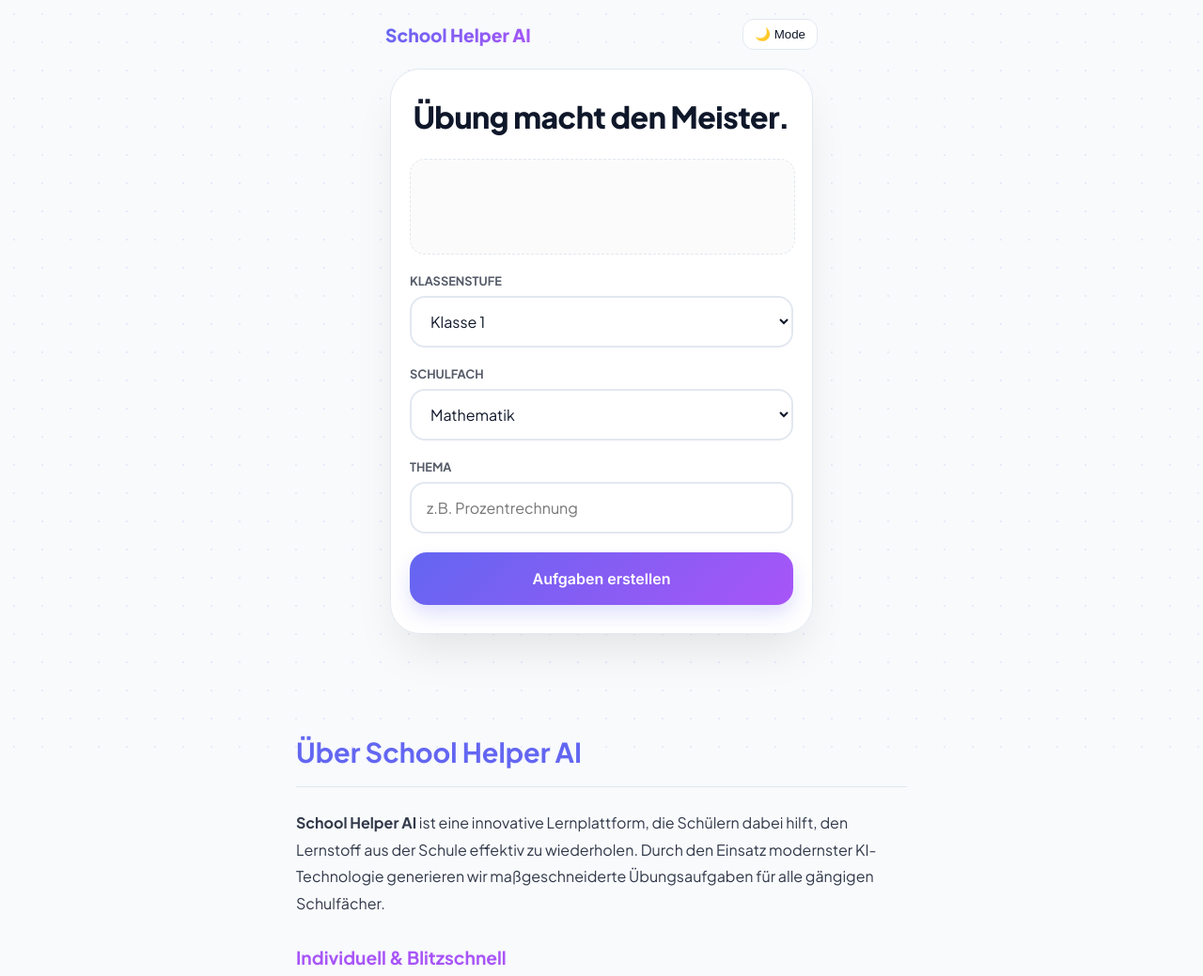
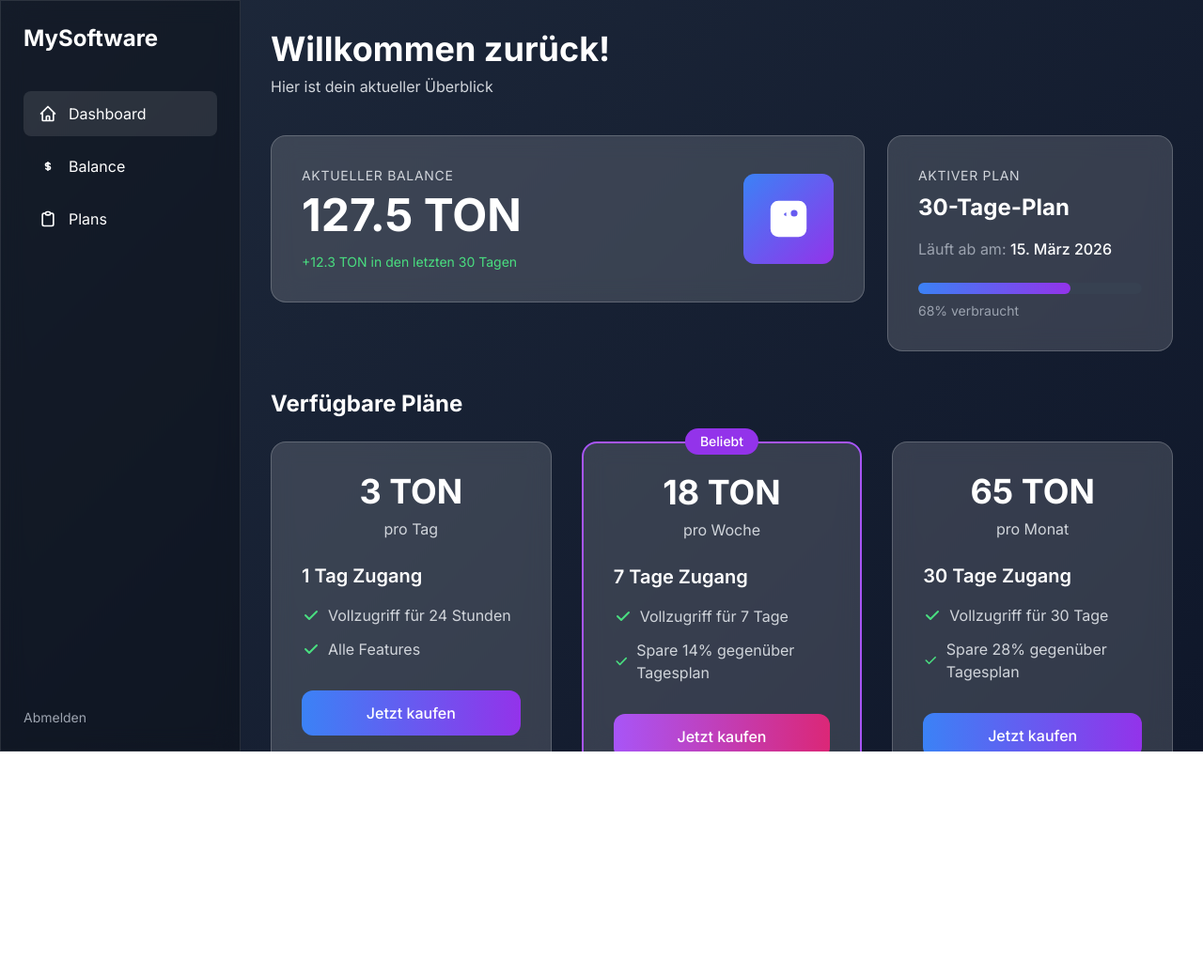
Before and after one commit to dimitrijschweigert2013-source/schoolhelper.github.io, a plain HTML site: page index.html in a window 1280 px wide. Shown: the top 1039 px of the page at 94% size. After the commit the page ends 800 px from the top, so only its background shows below. Drawn offline with nearby package versions, Linux system fonts and the light colour scheme.

Commit message:
Update index.html
Signed-off-by: dimitrijschweigert2013-source <dimitrij.schweigert.2013@gmail.com>

```diff
--- a/index.html
+++ b/index.html
@@ -2,333 +2,133 @@
 <html lang="de">
 <head>
     <meta charset="UTF-8">
-    <meta name="viewport" content="width=device-width, initial-scale=1.0, maximum-scale=1.0, user-scalable=no">
-    <title>School Helper AI - KI-Übungsaufgaben für Schüler</title>
-    <meta name="description" content="Kostenlose KI-gestützte Übungsaufgaben für alle Klassenstufen und Fächer. Verbessere deine Noten mit School Helper AI.">
-
-    <script async src="https://pagead2.googlesyndication.com/pagead/js/adsbygoogle.js?client=ca-pub-3294378261691384" crossorigin="anonymous"></script>
-
-    <link href="https://fonts.googleapis.com/css2?family=Plus+Jakarta+Sans:wght@400;600;700;800&family=Inter:wght@600&display=swap" rel="stylesheet">
-
+    <meta name="viewport" content="width=device-width, initial-scale=1.0">
+    <title>Software Dashboard</title>
+    <script src="https://cdn.tailwindcss.com"></script>
+    <link href="https://fonts.googleapis.com/css2?family=Inter:wght@400;500;600;700&display=swap" rel="stylesheet">
     <style>
-        :root {
-            --bg: #f8fafc;
-            --card: rgba(255, 255, 255, 0.98);
-            --text: #0f172a;
-            --primary: #6366f1;
-            --secondary: #a855f7;
-            --border: #e2e8f0;
-            --dot-color: rgba(99, 102, 241, 0.1);
-        }
-
-        [data-theme="dark"] {
-            --bg: #020617;
-            --card: rgba(15, 23, 42, 0.95);
-            --text: #f8fafc;
-            --border: #1e293b;
-            --dot-color: rgba(255, 255, 255, 0.05);
-        }
-
-        body {
-            font-family: 'Plus Jakarta Sans', sans-serif;
-            margin: 0;
-            display: flex;
-            flex-direction: column;
-            align-items: center;
-            min-height: 100vh;
-            background-color: var(--bg);
-            color: var(--text);
-            transition: 0.3s;
-        }
-
-        #bg-pattern {
-            position: fixed;
-            top: 0; left: 0; width: 100%; height: 100%;
-            z-index: -1;
-            background-image: radial-gradient(var(--dot-color) 1.5px, transparent 1.5px);
-            background-size: 30px 30px;
-        }
-
-        header {
-            width: 100%;
-            max-width: 500px;
-            display: flex;
-            justify-content: space-between;
-            align-items: center;
-            padding: 20px;
-            box-sizing: border-box;
-        }
-
-        .logo {
-            font-weight: 800;
-            font-size: 1.2rem;
-            background: linear-gradient(135deg, var(--primary), var(--secondary));
-            -webkit-background-clip: text;
-            -webkit-text-fill-color: transparent;
-        }
-
-        .container {
-            background-color: var(--card);
-            padding: 30px 20px;
-            border-radius: 32px;
-            box-shadow: 0 25px 50px -12px rgba(0, 0, 0, 0.1);
-            width: 90%;
-            max-width: 450px;
-            border: 1px solid var(--border);
-            box-sizing: border-box;
-        }
-
-        h1 {
-            text-align: center;
-            margin: 0 0 25px 0;
-            font-size: 2rem;
-            font-weight: 800;
-            letter-spacing: -0.5px;
-        }
-
-        .input-group { margin-bottom: 20px; }
-        label {
-            display: block; margin-bottom: 8px;
-            font-weight: 700; font-size: 0.8rem;
-            text-transform: uppercase; opacity: 0.7;
-        }
-
-        select, input {
-            width: 100%; height: 55px;
-            padding: 0 16px; border-radius: 16px;
-            border: 2px solid var(--border); background: transparent;
-            color: var(--text); font-family: inherit; font-size: 1rem;
-            box-sizing: border-box; transition: 0.3s;
-        }
-
-        select:focus, input:focus { border-color: var(--primary); outline: none; }
-
-        .main-btn {
-            width: 100%; padding: 18px;
-            border: none; border-radius: 18px;
-            background: linear-gradient(135deg, var(--primary), var(--secondary));
-            color: white; font-family: 'Inter', sans-serif;
-            font-size: 1rem; font-weight: 700; cursor: pointer;
-            box-shadow: 0 10px 20px rgba(99, 102, 241, 0.2);
-        }
-
-        .ad-placeholder {
-            width: 100%;
-            margin: 20px 0;
-            min-height: 100px;
-            background: rgba(125,125,125,0.03);
-            border: 1px dashed var(--border);
-            border-radius: 16px;
-            display: flex;
-            align-items: center;
-            justify-content: center;
-            font-size: 10px;
-            text-transform: uppercase;
-        }
-
-        #result {
-            display: none;
-            margin-top: 30px;
-            padding: 20px;
-            background: rgba(99, 102, 241, 0.05);
-            border-radius: 20px;
-            border: 1px solid var(--primary);
-        }
-
-        .info-content {
-            max-width: 650px;
-            padding: 60px 20px;
-            line-height: 1.8;
-            font-size: 1rem;
-            color: var(--text);
-        }
-
-        .info-content h2 { color: var(--primary); font-size: 1.8rem; margin-top: 40px; border-bottom: 1px solid var(--border); padding-bottom: 10px; }
-        .info-content h3 { color: var(--secondary); margin-top: 25px; font-size: 1.2rem; }
-        .info-content p { opacity: 0.85; margin-bottom: 15px; }
-
-        .faq-item {
-            background: var(--card);
-            border: 1px solid var(--border);
-            padding: 20px;
-            border-radius: 16px;
-            margin-bottom: 15px;
-        }
-
-        .faq-item strong { color: var(--primary); display: block; margin-bottom: 8px; font-size: 1.1rem; }
-
-        .theme-btn {
-            background: var(--card);
-            border: 1px solid var(--border);
-            color: var(--text);
-            padding: 8px 12px;
-            border-radius: 12px;
-            cursor: pointer;
-        }
-
-        .footer {
-            padding: 40px 20px;
-            text-align: center;
-            font-size: 0.85rem;
-            width: 100%;
-            border-top: 1px solid var(--border);
-            margin-top: 50px;
-        }
-
-        .footer a { color: var(--primary); text-decoration: none; margin: 0 10px; font-weight: 600; }
-
-        .loader { display: none; text-align: center; margin: 20px; font-weight: 700; color: var(--primary); }
+        body { font-family: 'Inter', sans-serif; }
+        .glass { background: rgba(255, 255, 255, 0.15); backdrop-filter: blur(12px); -webkit-backdrop-filter: blur(12px); border: 1px solid rgba(255, 255, 255, 0.2); }
+        .gradient-bg { background: linear-gradient(135deg, #1e293b 0%, #0f172a 100%); }
     </style>
 </head>
-<body>
-    <div id="bg-pattern"></div>
+<body class="min-h-screen gradient-bg text-white">
 
-    <header>
-        <div class="logo">School Helper AI</div>
-        <button class="theme-btn" onclick="toggleTheme()" id="tBtn">🌙 Mode</button>
-    </header>
+    <!-- Main Container -->
+    <div class="flex h-screen">
 
-    <div class="container">
-        <h1>Übung macht den Meister.</h1>
+        <!-- Sidebar -->
+        <aside class="w-64 bg-black/30 glass border-r border-white/10">
+            <div class="p-6">
+                <h1 class="text-2xl font-bold mb-10">MySoftware</h1>
+                <nav class="space-y-2">
+                    <a href="#" class="flex items-center space-x-3 px-4 py-3 rounded-lg bg-white/10 text-white">
+                        <svg class="w-5 h-5" fill="none" stroke="currentColor" viewBox="0 0 24 24"><path stroke-linecap="round" stroke-linejoin="round" stroke-width="2" d="M3 12l2-2m0 0l7-7 7 7M5 10v10a1 1 0 001 1h3m10-11l2 2m-2-2v10a1 1 0 01-1 1h-3m-6 0a1 1 0 001-1v-4a1 1 0 011-1h2a1 1 0 011 1v4a1 1 0 001 1m-6 0h6"></path></svg>
+                        <span>Dashboard</span>
+                    </a>
+                    <a href="#" class="flex items-center space-x-3 px-4 py-3 rounded-lg hover:bg-white/10 transition">
+                        <svg class="w-5 h-5" fill="none" stroke="currentColor" viewBox="0 0 24 24"><path stroke-linecap="round" stroke-linejoin="round" stroke-width="2" d="M12 8c-1.657 0-3 .895-3 2s1.343 2 3 2 3 .895 3 2-1.343 2-3 2m0-8c1.11 0 2.08.402 2.599 1M12 8V7m0 1v8m0 0v1m0-1c-1.11 0-2.08-.402-2.599-1"></path></svg>
+                        <span>Balance</span>
+                    </a>
+                    <a href="#" class="flex items-center space-x-3 px-4 py-3 rounded-lg hover:bg-white/10 transition">
+                        <svg class="w-5 h-5" fill="none" stroke="currentColor" viewBox="0 0 24 24"><path stroke-linecap="round" stroke-linejoin="round" stroke-width="2" d="M9 5H7a2 2 0 00-2 2v12a2 2 0 002 2h10a2 2 0 002-2V7a2 2 0 00-2-2h-2M9 5a2 2 0 002 2h2a2 2 0 002-2M9 5a2 2 0 012-2h2a2 2 0 012 2"></path></svg>
+                        <span>Plans</span>
+                    </a>
+                </nav>
+            </div>
+            <div class="absolute bottom-6 left-6">
+                <button class="text-sm text-gray-400 hover:text-white transition">Abmelden</button>
+            </div>
+        </aside>
 
-        <div class="ad-placeholder">
-            <ins class="adsbygoogle"
-                 style="display:block"
-                 data-ad-client="ca-pub-3294378261691384"
-                 data-ad-slot="DEIN_SLOT_1"
-                 data-ad-format="horizontal"></ins>
-            <script>(adsbygoogle = window.adsbygoogle || []).push({});</script>
+        <!-- Main Content -->
+        <main class="flex-1 p-8 overflow-y-auto">
+            <div class="max-w-7xl mx-auto">
+
+                <!-- Header -->
+                <div class="mb-10">
+                    <h2 class="text-4xl font-bold mb-2">Willkommen zurück!</h2>
+                    <p class="text-gray-300">Hier ist dein aktueller Überblick</p>
                 </div>
 
-        <div class="input-group">
-            <label>Klassenstufe</label>
-            <select id="grade">
-                <script>for(let i=1; i<=13; i++) document.write(`<option value="${i}">Klasse ${i}</option>`);</script>
-            </select>
+                <!-- Balance Card -->
+                <div class="grid grid-cols-1 md:grid-cols-3 gap-6 mb-10">
+                    <div class="col-span-1 md:col-span-2">
+                        <div class="glass rounded-2xl p-8">
+                            <div class="flex items-center justify-between">
+                                <div>
+                                    <p class="text-gray-300 text-sm uppercase tracking-wider">Aktueller Balance</p>
+                                    <p class="text-5xl font-bold mt-2">127.5 TON</p>
+                                    <p class="text-green-400 text-sm mt-4">+12.3 TON in den letzten 30 Tagen</p>
                                 </div>
-
-        <div class="input-group">
-            <label>Schulfach</label>
-            <select id="subject">
-                <option>Mathematik</option><option>Deutsch</option><option>Englisch</option>
-                <option>Biologie</option><option>Physik</option><option>Chemie</option>
-                <option>Geschichte</option><option>Erdkunde</option>
-            </select>
+                                <div class="bg-gradient-to-br from-blue-500 to-purple-600 p-6 rounded-xl">
+                                    <svg class="w-12 h-12" fill="currentColor" viewBox="0 0 20 20"><path d="M8.433 7.418c.155-.103.346-.196.567-.267v1.698a2.305 2.305 0 01-.567-.267C8.07 8.34 8 8.114 8 8c0-.114.07-.34.433-.582zM5.5 2A3.5 3.5 0 002 5.5v9A3.5 3.5 0 005.5 18h9a3.5 3.5 0 003.5-3.5V5.5A3.5 3.5 0 0014.5 2h-9zM14 7.5a1.5 1.5 0 11-3 0 1.5 1.5 0 013 0z"></path></svg>
                                 </div>
-
-        <div class="input-group">
-            <label>Thema</label>
-            <input type="text" id="topic" placeholder="z.B. Prozentrechnung">
                             </div>
-
-        <button class="main-btn" onclick="ask()">Aufgaben erstellen</button>
-
-        <div class="loader" id="loader">KI generiert Aufgaben...</div>
-
-        <div id="result">
-            <div id="content" style="white-space: pre-wrap;"></div>
-            <button onclick="reset()" style="margin-top:20px; cursor:pointer; background:none; border:none; color:var(--primary); font-weight:bold;">↺ Neu starten</button>
                         </div>
                     </div>
 
-    <section class="info-content">
-        <h2>Über School Helper AI</h2>
-        <p>
-            <strong>School Helper AI</strong> ist eine innovative Lernplattform, die Schülern dabei hilft, den Lernstoff aus der Schule effektiv zu wiederholen. Durch den Einsatz modernster KI-Technologie generieren wir maßgeschneiderte Übungsaufgaben für alle gängigen Schulfächer.
-        </p>
-
-        <h3>Individuell & Blitzschnell</h3>
-        <p>
-            Egal ob kurz vor der Klassenarbeit oder zur täglichen Hausaufgaben-Vorbereitung: Gib einfach dein Thema ein und erhalte sofort drei Übungsaufgaben inklusive Lösungen. So macht Lernen Spaß und ist effizient.
-        </p>
-
-        <h2>Häufig gestellte Fragen (FAQ)</h2>
-
-        <div class="faq-item">
-            <strong>Ist die Nutzung von School Helper AI wirklich kostenlos?</strong>
-            <p>Ja, unser Service ist komplett kostenlos. Wir finanzieren uns über dezente Werbung, um die Server- und KI-Kosten zu decken, damit Bildung für jeden zugänglich bleibt.</p>
+                    <div class="glass rounded-2xl p-8">
+                        <p class="text-gray-300 text-sm uppercase tracking-wider">Aktiver Plan</p>
+                        <p class="text-2xl font-bold mt-2">30-Tage-Plan</p>
+                        <p class="text-gray-400 mt-4">Läuft ab am: <span class="text-white font-medium">15. März 2026</span></p>
+                        <div class="mt-6">
+                            <div class="w-full bg-gray-700 rounded-full h-3">
+                                <div class="bg-gradient-to-r from-blue-500 to-purple-600 h-3 rounded-full" style="width: 68%"></div>
+                            </div>
+                            <p class="text-sm text-gray-400 mt-2">68% verbraucht</p>
+                        </div>
+                    </div>
                 </div>
 
-        <div class="faq-item">
-            <strong>Für welche Klassenstufen ist das Tool geeignet?</strong>
-            <p>Die KI ist darauf trainiert, Aufgaben für die Klassen 1 bis 13 zu erstellen. Sie passt das Schwierigkeitsniveau automatisch an die gewählte Klassenstufe an.</p>
+                <!-- Plans Section -->
+                <h3 class="text-2xl font-bold mb-6">Verfügbare Pläne</h3>
+                <div class="grid grid-cols-1 md:grid-cols-3 gap-8">
+                    <!-- Plan 1 Tag -->
+                    <div class="glass rounded-2xl p-8 hover:scale-105 transition transform">
+                        <div class="text-center mb-6">
+                            <p class="text-4xl font-bold">3 TON</p>
+                            <p class="text-gray-300 mt-2">pro Tag</p>
+                        </div>
+                        <h4 class="text-xl font-semibold mb-4">1 Tag Zugang</h4>
+                        <ul class="space-y-3 mb-8 text-gray-300">
+                            <li class="flex items-center"><svg class="w-5 h-5 text-green-400 mr-2" fill="currentColor" viewBox="0 0 20 20"><path fill-rule="evenodd" d="M16.707 5.293a1 1 0 010 1.414l-8 8a1 1 0 01-1.414 0l-4-4a1 1 0 011.414-1.414L8 12.586l7.293-7.293a1 1 0 011.414 0z" clip-rule="evenodd"></path></svg> Vollzugriff für 24 Stunden</li>
+                            <li class="flex items-center"><svg class="w-5 h-5 text-green-400 mr-2" fill="currentColor" viewBox="0 0 20 20"><path fill-rule="evenodd" d="M16.707 5.293a1 1 0 010 1.414l-8 8a1 1 0 01-1.414 0l-4-4a1 1 0 011.414-1.414L8 12.586l7.293-7.293a1 1 0 011.414 0z" clip-rule="evenodd"></path></svg> Alle Features</li>
+                        </ul>
+                        <button class="w-full py-3 bg-gradient-to-r from-blue-500 to-purple-600 rounded-xl font-medium hover:opacity-90 transition">Jetzt kaufen</button>
                     </div>
 
-        <div class="faq-item">
-            <strong>Muss ich mich registrieren, um Aufgaben zu erstellen?</strong>
-            <p>Nein. Wir glauben an barrierefreies Lernen. Du kannst direkt ohne Account und ohne Angabe von E-Mail-Adressen loslegen.</p>
+                    <!-- Plan 7 Tage -->
+                    <div class="glass rounded-2xl p-8 hover:scale-105 transition transform border-2 border-purple-500 relative">
+                        <span class="absolute -top-4 left-1/2 transform -translate-x-1/2 bg-purple-600 px-4 py-1 rounded-full text-sm font-medium">Beliebt</span>
+                        <div class="text-center mb-6">
+                            <p class="text-4xl font-bold">18 TON</p>
+                            <p class="text-gray-300 mt-2">pro Woche</p>
+                        </div>
+                        <h4 class="text-xl font-semibold mb-4">7 Tage Zugang</h4>
+                        <ul class="space-y-3 mb-8 text-gray-300">
+                            <li class="flex items-center"><svg class="w-5 h-5 text-green-400 mr-2" fill="currentColor" viewBox="0 0 20 20"><path fill-rule="evenodd" d="M16.707 5.293a1 1 0 010 1.414l-8 8a1 1 0 01-1.414 0l-4-4a1 1 0 011.414-1.414L8 12.586l7.293-7.293a1 1 0 011.414 0z" clip-rule="evenodd"></path></svg> Vollzugriff für 7 Tage</li>
+                            <li class="flex items-center"><svg class="w-5 h-5 text-green-400 mr-2" fill="currentColor" viewBox="0 0 20 20"><path fill-rule="evenodd" d="M16.707 5.293a1 1 0 010 1.414l-8 8a1 1 0 01-1.414 0l-4-4a1 1 0 011.414-1.414L8 12.586l7.293-7.293a1 1 0 011.414 0z" clip-rule="evenodd"></path></svg> Spare 14% gegenüber Tagesplan</li>
+                        </ul>
+                        <button class="w-full py-3 bg-gradient-to-r from-purple-500 to-pink-600 rounded-xl font-medium hover:opacity-90 transition">Jetzt kaufen</button>
                     </div>
 
-        <div class="faq-item">
-            <strong>Wie genau sind die Lösungen der KI?</strong>
-            <p>Wir nutzen das Llama 3.3 Modell, welches extrem präzise arbeitet. Dennoch empfehlen wir, die Ergebnisse immer mit den Unterlagen aus dem Unterricht abzugleichen, da eine KI in seltenen Fällen kleine Fehler machen kann.</p>
+                    <!-- Plan 30 Tage -->
+                    <div class="glass rounded-2xl p-8 hover:scale-105 transition transform">
+                        <div class="text-center mb-6">
+                            <p class="text-4xl font-bold">65 TON</p>
+                            <p class="text-gray-300 mt-2">pro Monat</p>
                         </div>
-
-        <div class="faq-item">
-            <strong>Werden meine Daten gespeichert?</strong>
-            <p>Datenschutz wird bei uns großgeschrieben. Die eingegebenen Themen werden nur temporär zur Erzeugung der Aufgaben verwendet und nicht dauerhaft in Profilen gespeichert.</p>
+                        <h4 class="text-xl font-semibold mb-4">30 Tage Zugang</h4>
+                        <ul class="space-y-3 mb-8 text-gray-300">
+                            <li class="flex items-center"><svg class="w-5 h-5 text-green-400 mr-2" fill="currentColor" viewBox="0 0 20 20"><path fill-rule="evenodd" d="M16.707 5.293a1 1 0 010 1.414l-8 8a1 1 0 01-1.414 0l-4-4a1 1 0 011.414-1.414L8 12.586l7.293-7.293a1 1 0 011.414 0z" clip-rule="evenodd"></path></svg> Vollzugriff für 30 Tage</li>
+                            <li class="flex items-center"><svg class="w-5 h-5 text-green-400 mr-2" fill="currentColor" viewBox="0 0 20 20"><path fill-rule="evenodd" d="M16.707 5.293a1 1 0 010 1.414l-8 8a1 1 0 01-1.414 0l-4-4a1 1 0 011.414-1.414L8 12.586l7.293-7.293a1 1 0 011.414 0z" clip-rule="evenodd"></path></svg> Spare 28% gegenüber Tagesplan</li>
+                        </ul>
+                        <button class="w-full py-3 bg-gradient-to-r from-blue-500 to-purple-600 rounded-xl font-medium hover:opacity-90 transition">Jetzt kaufen</button>
                     </div>
-    </section>
-
-    <footer class="footer">
-        <p>&copy; 2026 School Helper AI │ Erstellt von Dimitrij S.</p>
-        <p>
-            <a href="https://symphonious-griffin-8f4f0d.netlify.app" target="_blank" rel="noopener">Impressum</a>
-            <a href="https://datenschutzsh.netlify.app" target="_blank" rel="noopener">Datenschutz</a>
-        </p>
-        <p style="font-size: 0.7rem; opacity: 0.5; margin-top: 10px;">
-            Hosting via Netlify. Powered by Groq AI.
-        </p>
-    </footer>
-
-    <script>
-        function toggleTheme() {
-            const b = document.body;
-            const t = document.getElementById('tBtn');
-            if (b.hasAttribute('data-theme')) {
-                b.removeAttribute('data-theme');
-                t.innerText = '🌙 Mode';
-            } else {
-                b.setAttribute('data-theme', 'dark');
-                t.innerText = '☀️ Mode';
-            }
-        }
-
-        function reset() {
-            document.getElementById('result').style.display = "none";
-            document.getElementById('topic').value = "";
-            window.scrollTo({top: 0, behavior: 'smooth'});
-        }
-
-        async function ask() {
-            const key = "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";
-            const g = document.getElementById('grade').value;
-            const s = document.getElementById('subject').value;
-            const t = document.getElementById('topic').value;
-
-            if(!t) return alert("Bitte Thema eingeben!");
-
-            document.getElementById('loader').style.display = "block";
-            document.getElementById('result').style.display = "none";
-
-            try {
-                const response = await fetch("https://api.groq.com/openai/v1/chat/completions", {
-                    method: "POST",
-                    headers: { "Authorization": `Bearer ${key}`, "Content-Type": "application/json" },
-                    body: JSON.stringify({
-                        model: "llama-3.3-70b-versatile",
-                        messages: [{role: "user", content: `Erstelle 3 Übungsaufgaben für Klasse ${g}, Fach ${s}, Thema ${t}. Gib danach die Lösungen an.`}]
-                    })
-                });
-                const data = await response.json();
-                document.getElementById('content').innerText = data.choices[0].message.content;
-                document.getElementById('result').style.display = "block";
-            } catch (err) {
-                alert("Fehler bei der Anfrage!");
-            } finally {
-                document.getElementById('loader').style.display = "none";
-            }
-        }
-    </script>
+                </div>
+            </div>
+        </main>
+    </div>
 </body>
 </html>
```
Lines whose indentation alone changed are shown as unchanged.
